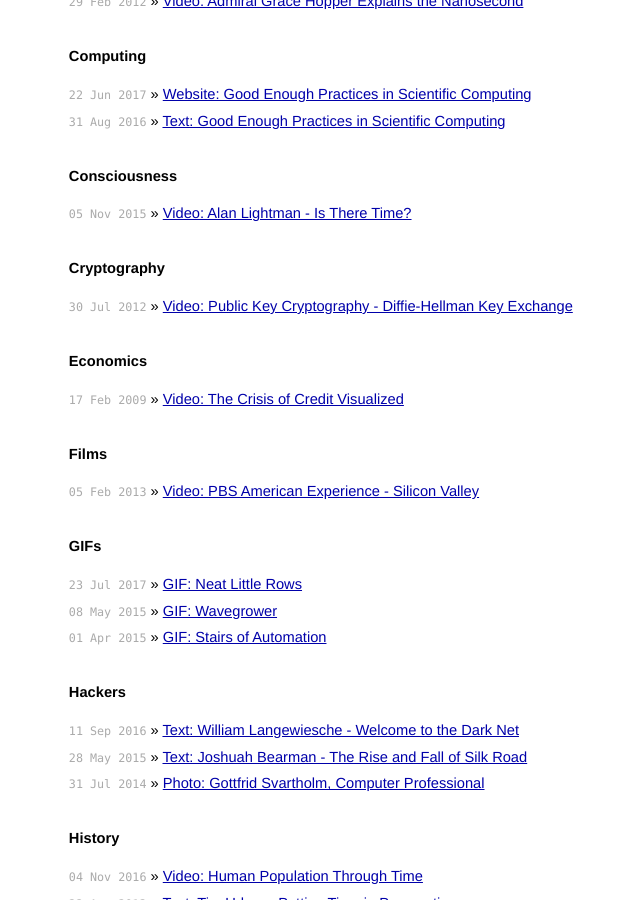
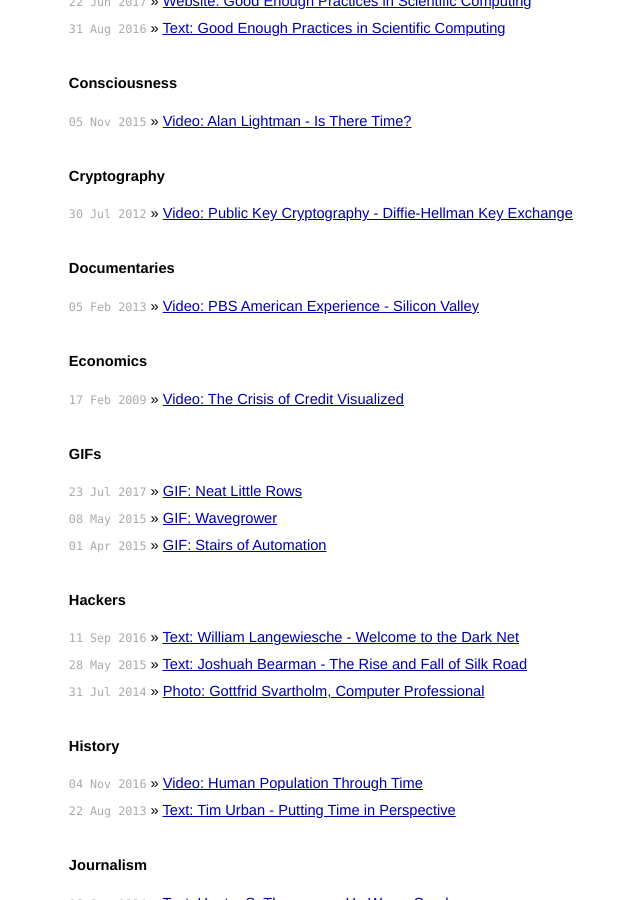
Before and after one commit to domainsofapp/domainsofapp.github.io, a Jekyll site: the page built from index.html, in a window 1280 px wide and 900 px high, scrolled down 1484 px. Shown: the whole window, without its empty margins (263-903 px from the left). Built offline with Jekyll 4.4.1, drawn with Linux system fonts in a browser that asks for light colours; some of the changed text lies outside the part shown.

Commit message:
Edit posts

```diff
--- a/index.html
+++ b/index.html
@@ -33,11 +33,6 @@
 <h1>Climate</h1>
 <ul class="posts">
 <li><span>17 Nov 2014</span> &raquo; <a href="https://www.youtube.com/watch?v=x1SgmFa0r04/">Video: NASA - A Year in the Life of Earth's CO2</a></li>
-</ul>
-
-<h1>Clips</h1>
-<ul class="posts">
-<li><span>29 Apr 2010</span> &raquo; <a href="https://www.youtube.com/watch?v=MsuH1msEkvM/">Video: There was a Fire Fight!</a></li>
 </ul>
 
 <h1>Cognition</h1>
@@ -84,14 +79,14 @@
 <li><span>30 Jul 2012</span> &raquo; <a href="https://www.youtube.com/watch?v=YEBfamv-_do/">Video: Public Key Cryptography - Diffie-Hellman Key Exchange</a></li>
 </ul>
 
+<h1>Documentaries</h1>
+<ul class="posts">
+<li><span>05 Feb 2013</span> &raquo; <a href="http://www.pbs.org/video/american-experience-silicon-valley/">Video: PBS American Experience - Silicon Valley</a></li>
+</ul>
+
 <h1>Economics</h1>
 <ul class="posts">
 <li><span>17 Feb 2009</span> &raquo; <a href="https://vimeo.com/3261363/">Video: The Crisis of Credit Visualized</a></li>
-</ul>
-
-<h1>Films</h1>
-<ul class="posts">
-<li><span>05 Feb 2013</span> &raquo; <a href="http://www.pbs.org/video/american-experience-silicon-valley/">Video: PBS American Experience - Silicon Valley</a></li>
 </ul>
 
 <h1>GIFs</h1>
```
Also changed, not shown: other parts of index.html (+1 -0 lines), _posts/2016-01-23-hello-world.md (+1 -1 lines), _posts/2016-02-19-favorite-quotations.md (+2 -0 lines).
